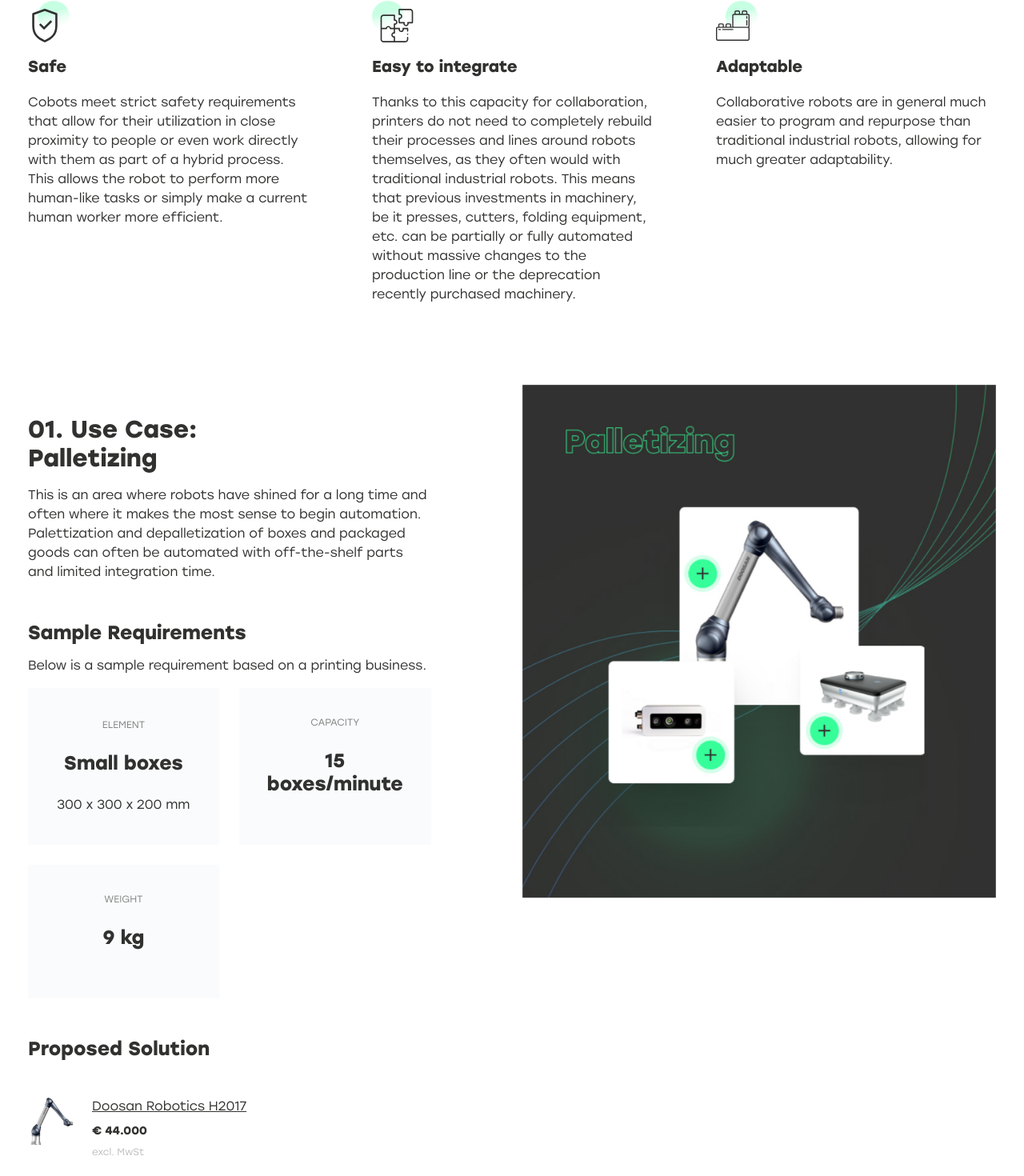
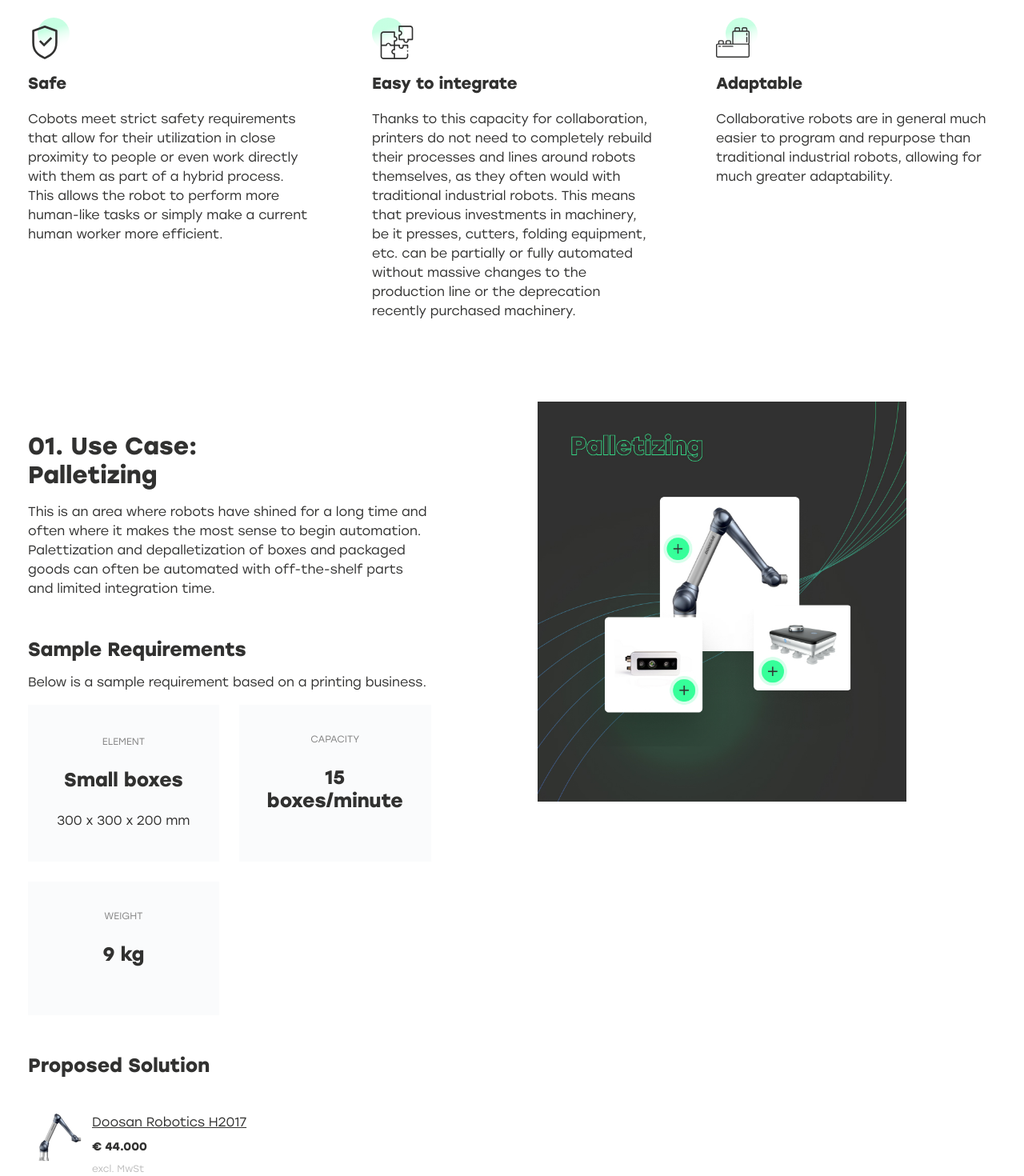
Before and after one commit to saimabbas/unchainedrobotics, a Next.js app: page / in a window 1280 px wide. Shown: the part 1281-2751 px from the top of the page at 80% size. Built offline with nearby package versions, Linux system fonts and the light colour scheme.

Commit message:
img to <image />

```diff
--- a/components/Pages/IndustriesPage/IndCustomSolution.jsx
+++ b/components/Pages/IndustriesPage/IndCustomSolution.jsx
@@ -1,7 +1,7 @@
 import React from "react";
 import ArrowRight from "../../../public/assets/icons/ArrowRight";
 import st from "../../../styles/components/Pages/IndustriesPage/IndCustomSolution.module.css";
-
+import Image from "next/image";
 const IndCustomSolution = () => {
   return (
     <div className={st.IndCustomSolution}>
@@ -16,7 +16,7 @@ const IndCustomSolution = () => {
           Find your solution <ArrowRight color="#fff" />
         </button>
       </div>
-      <img src="./assets/img/IC.jpg" alt="" />
+      <Image src="/assets/img/IC.jpg" alt=" Img" width="600" height="500" />
     </div>
   );
 };
--- a/components/Pages/IndustriesPage/IndMoreIndContent.jsx
+++ b/components/Pages/IndustriesPage/IndMoreIndContent.jsx
@@ -7,6 +7,7 @@ import Chemical from "../../../public/assets/icons/Chemical";
 import Metal from "../../../public/assets/icons/Metal";
 import Food from "../../../public/assets/icons/Food";
 import st from "../../../styles/components/Pages/IndustriesPage/IndMoreIndContent.module.css";
+import Image from "next/image";
 
 const IndMoreIndContent = () => {
   return (
--- a/components/Pages/IndustriesPage/IndPallCaseStudy.jsx
+++ b/components/Pages/IndustriesPage/IndPallCaseStudy.jsx
@@ -1,12 +1,13 @@
 import React from "react";
 import st from "../../../styles/components/Pages/IndustriesPage/IndPallCaseStudy.module.css";
+import Image from "next/image";
 
 const IndPallCaseStudy = () => {
   return (
     <div className={st.IPCStudyContent}>
       <h4>Case Study</h4>
       <div className={st.IPCSBox}>
-        <img src="./assets/img/SS4.png" alt="" />
+        <Image src="/assets/img/SS3.png" alt=" Img" width="700" height="400" />
         <div className={st.IPStoryText}>
           <span>Use Cases</span>
           <h5>The integration of a robot for palletizing at Media Print</h5>
--- a/components/Pages/IndustriesPage/IndPallStories.jsx
+++ b/components/Pages/IndustriesPage/IndPallStories.jsx
@@ -1,5 +1,6 @@
 import React from "react";
 import st from "../../../styles/components/Pages/IndustriesPage/IndPallStories.module.css";
+import Image from "next/image";
 
 const IndPallStories = () => {
   return (
@@ -8,7 +9,12 @@ const IndPallStories = () => {
       <h5>from our partner</h5>
       <div className={st.IPStoriesGrid}>
         <div className={st.IPStoryContent}>
-          <img src="./assets/img/SS1.png" alt="" />
+          <Image
+            src="/assets/img/SS1.png"
+            alt=" Img"
+            width="600"
+            height="340"
+          />
           <div className={st.IPStoryText}>
             <span>Use Cases</span>
             <h5>
@@ -17,7 +23,12 @@ const IndPallStories = () => {
           </div>
         </div>
         <div className={st.IPStoryContent}>
-          <img src="./assets/img/SS2.png" alt="" />
+          <Image
+            src="/assets/img/SS2.png"
+            alt=" Img"
+            width="600"
+            height="340"
+          />
           <div className={st.IPStoryText}>
             <span>Use Cases</span>
             <h5>
@@ -26,7 +37,12 @@ const IndPallStories = () => {
           </div>
         </div>
         <div className={st.IPStoryContent}>
-          <img src="./assets/img/SS3.png" alt="" />
+          <Image
+            src="/assets/img/SS3.png"
+            alt=" Img"
+            width="600"
+            height="340"
+          />
           <div className={st.IPStoryText}>
             <span>Use Cases</span>
             <h5>Digital transformation at local printing business in Siegen</h5>
--- a/components/Pages/IndustriesPage/IndPalletizingBox.jsx
+++ b/components/Pages/IndustriesPage/IndPalletizingBox.jsx
@@ -3,7 +3,7 @@ import TickCircle from "../../../public/assets/icons/TickCircle";
 import Calendar from "../../../public/assets/icons/Calendar";
 import ArrowRight from "../../../public/assets/icons/ArrowRight";
 import st from "../../../styles/components/Pages/IndustriesPage/IndPalletizingBox.module.css";
-
+import Image from "next/image";
 const IndPalletizingBox = () => {
   return (
     <div className={st.IndPalletizingBox}>
@@ -44,7 +44,12 @@ const IndPalletizingBox = () => {
           <h5>Proposed Solution</h5>
           <div className={st.IndpalSolMain}>
             <div className={st.IndSolImgContent}>
-              <img src="./assets/img/PSol.png" alt="" />
+              <Image
+                src="/assets/img/PSol.png"
+                alt="usecase img"
+                width="150"
+                height="150"
+              />
               <div className={st.ISContent}>
                 <p>Doosan Robotics H2017</p>
                 <h3>€ 44.000</h3>
@@ -62,7 +67,12 @@ const IndPalletizingBox = () => {
           </div>
           <div className={st.IndpalSolMain}>
             <div className={st.IndSolImgContent}>
-              <img src="./assets/img/material.png" alt="" />
+              <Image
+                src="/assets/img/material.png"
+                alt="usecase img"
+                width="150"
+                height="150"
+              />
               <div className={st.ISContent}>
                 <p>OnRobot VGP20</p>
                 <h3>€ 4.289</h3>
@@ -80,7 +90,12 @@ const IndPalletizingBox = () => {
           </div>
           <div className={st.IndpalSolMain + " " + st.IPNoBorder}>
             <div className={st.IndSolImgContent}>
-              <img src="./assets/img/Kamera.png" alt="" />
+              <Image
+                src="/assets/img/Kamera.png"
+                alt="usecase img"
+                width="150"
+                height="150"
+              />
               <div className={st.ISContent}>
                 <p>FRAMOS Industrial Depth Camera D435e Starter Kit</p>
                 <h3>€ 899</h3>
@@ -126,7 +141,14 @@ const IndPalletizingBox = () => {
           </h2>
         </div>
       </div>
-      <img src="./assets/img/Palletizing.jpg" alt="" />
+      <div className={st.IndPalletizingBoxSticky}>
+        <Image
+          src="/assets/img/Palletizing.jpg"
+          alt="Palletizing"
+          width="500"
+          height="500"
+        />
+      </div>
     </div>
   );
 };
--- a/components/Pages/IndustriesPage/IndustriesHeroSection.jsx
+++ b/components/Pages/IndustriesPage/IndustriesHeroSection.jsx
@@ -1,10 +1,16 @@
 import React from "react";
 import st from "../../../styles/components/Pages/IndustriesPage/IndustriesHeroSection.module.css";
+import Image from "next/image";
 
 const IndustriesHeroSection = () => {
   return (
     <div className={st.IndustriesHeroSection}>
-      <img src="./assets/img/IndHero.png" alt="" />
+      <Image
+        src="/assets/img/IndHero.png"
+        alt="Hero Img"
+        width="500"
+        height="500"
+      />
       <div className={st.IndHeroContent}>
         <p>Automation solution for Printing Industry</p>
         <h4>
--- a/pages/Industries.jsx
+++ b/pages/Industries.jsx
@@ -16,6 +16,7 @@ import IndPallStories from "../components/Pages/IndustriesPage/IndPallStories";
 import IndPallCaseStudy from "../components/Pages/IndustriesPage/IndPallCaseStudy";
 import IndCustomSolution from "../components/Pages/IndustriesPage/IndCustomSolution";
 import IndMoreIndContent from "../components/Pages/IndustriesPage/IndMoreIndContent";
+import Image from "next/image";
 
 const Industries = () => {
   return (
--- a/styles/components/Pages/IndustriesPage/IndPallCaseStudy.module.css
+++ b/styles/components/Pages/IndustriesPage/IndPallCaseStudy.module.css
@@ -34,6 +34,7 @@
   width: 90%;
   margin: -4rem auto 0 auto;
   padding: 2rem;
+  z-index: 10;
 }
 .IPStoryText span {
   color: #828282;
--- a/styles/components/Pages/IndustriesPage/IndPallStories.module.css
+++ b/styles/components/Pages/IndustriesPage/IndPallStories.module.css
@@ -46,6 +46,7 @@
   width: 90%;
   margin: -4rem auto 0 auto;
   padding: 2rem;
+  z-index: 10;
 }
 .IPStoryText span {
   color: #828282;
--- a/styles/components/Pages/IndustriesPage/IndPalletizingBox.module.css
+++ b/styles/components/Pages/IndustriesPage/IndPalletizingBox.module.css
@@ -7,9 +7,11 @@
   position: relative;
   height: 100%;
 }
-.IndPalletizingBox img {
+.IndPalletizingBoxSticky {
   position: sticky;
   top: 25%;
+  width: 100%;
+  height: max-content;
 }
 .IndPallContent {
   display: flex;
```
